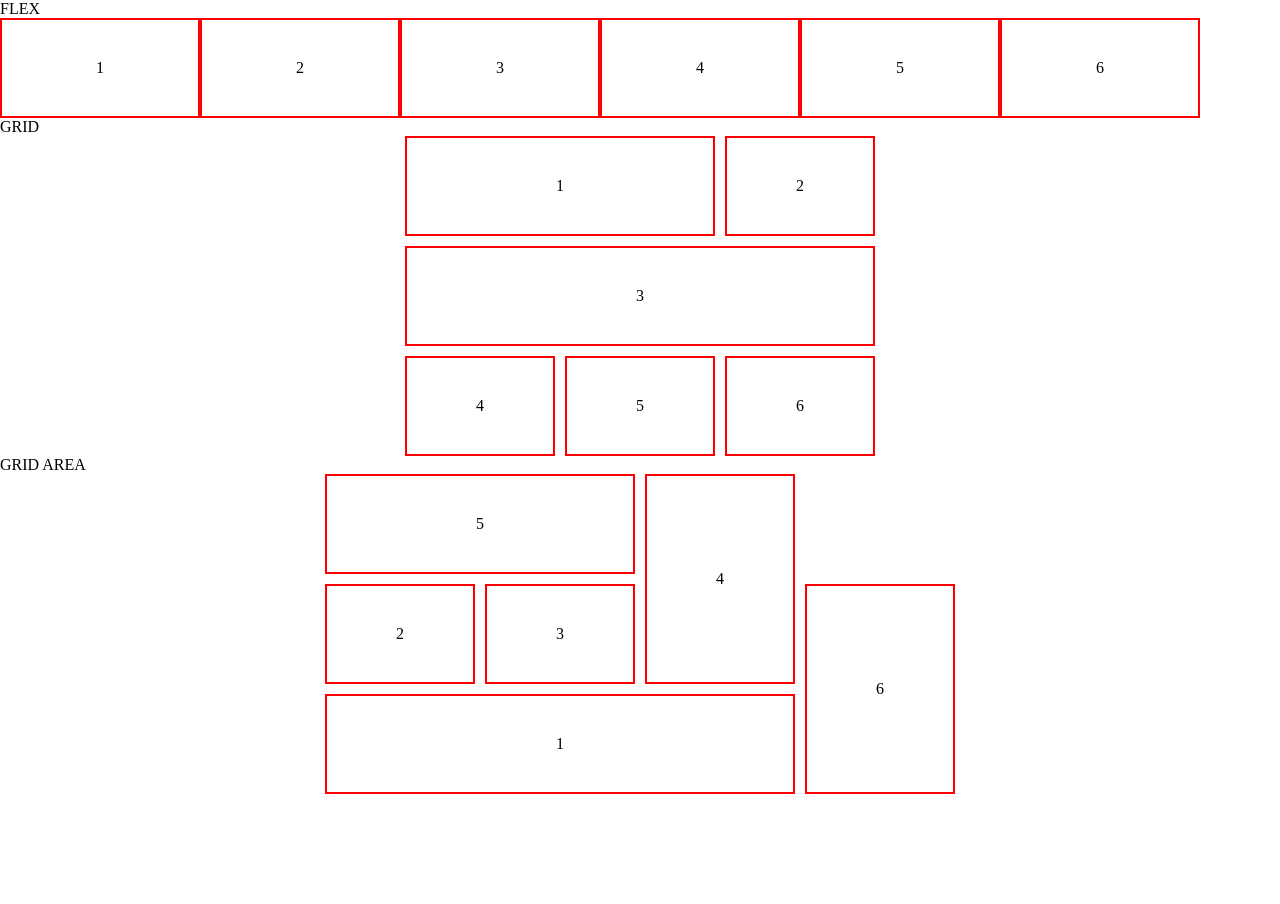
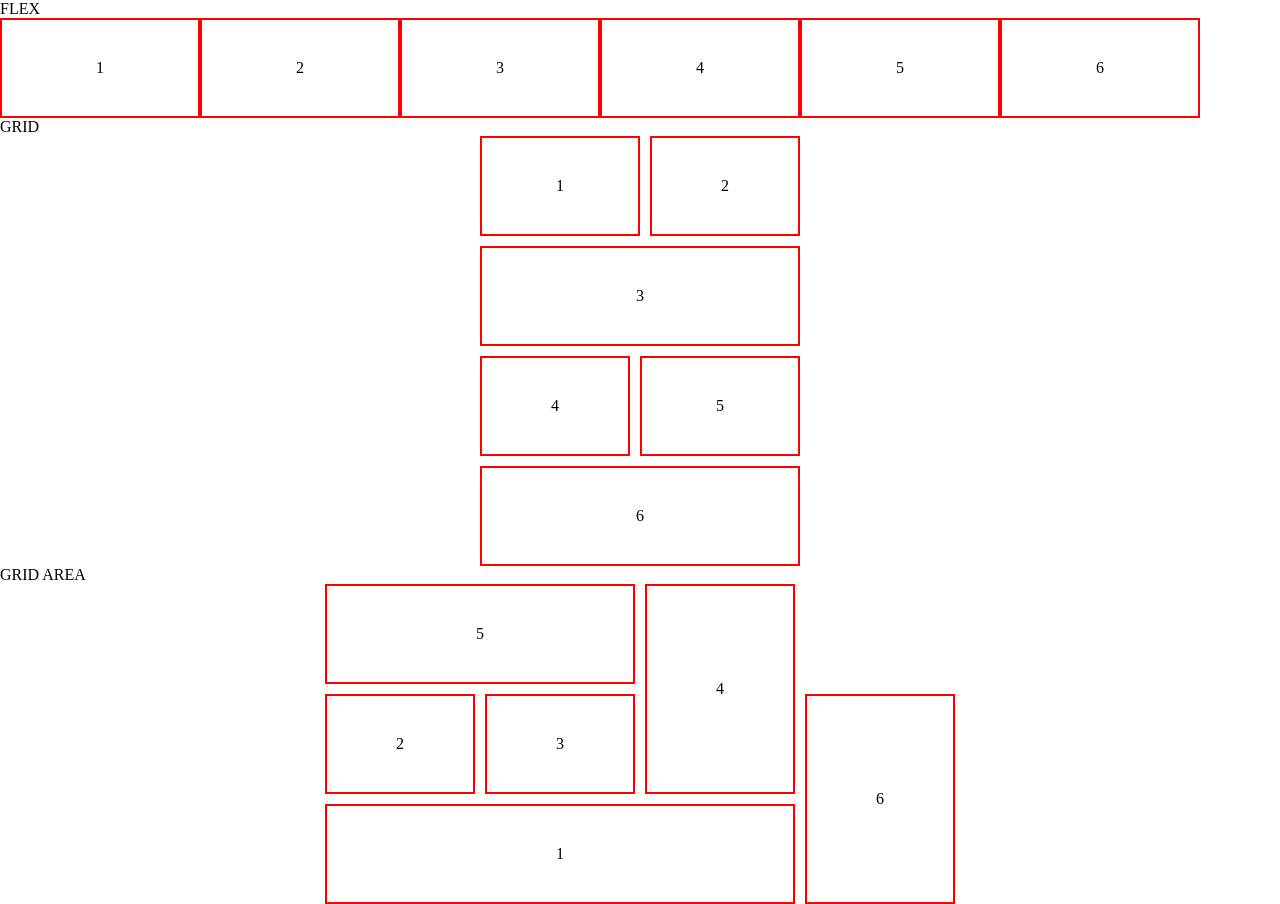
Before and after one commit to BryanFoucart/HTML_CSS, a plain HTML site: page code 2/index.html in a window 1280 px wide. Before the commit the page ends 800 px from the top, so only its background shows below. Drawn offline with Linux system fonts and the light colour scheme.

Commit message:
Initial Commit

```diff
--- a/code 2/query.css
+++ b/code 2/query.css
@@ -21,6 +21,7 @@
 
 .grid {
   display: grid;
+  /* grid-template-columns: repeat(3, 1fr); */
   justify-content: center;
   gap: 10px;
   /* grid-column: 2; */
@@ -40,10 +41,26 @@
     grid-column-end: 3; */
     grid-column: 1 / span 2;
   }
-  /* & .global:nth-child(2) {
-    grid-column-start: 2;
-  } */
+  & .global:nth-child(2) {
+    grid-column: 3 / span 1;
+  }
   & .global:nth-child(3) {
+    /* grid-column-start: 1;
+    grid-column-end: 3; */
+    grid-column: 1 / span 3;
+  }
+
+  & .global:nth-child(4) {
+    grid-column: 1 / span 1;
+  }
+
+  & .global:nth-child(5) {
+    grid-column: 2 / span 2;
+  }
+  /* grid-column-start: 1;
+    grid-column-end: 3; */
+
+  & .global:nth-child(6) {
     /* grid-column-start: 1;
     grid-column-end: 3; */
     grid-column: 1 / span 3;
```
